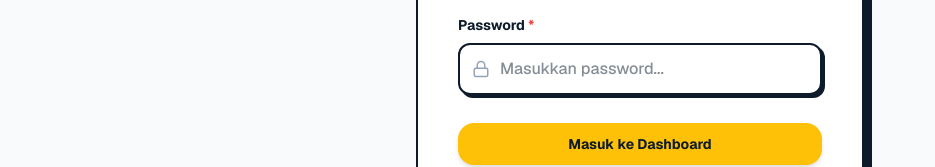
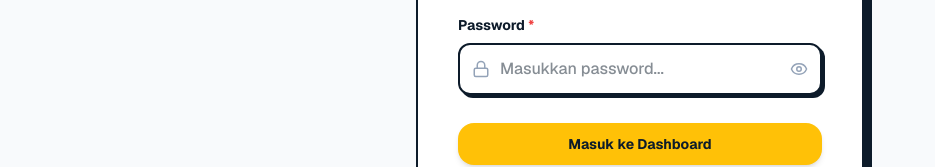
Before and after one commit to rakhaafd/gemasix, a Next.js app: page /admin/login in a window 1280 px wide. Shown: the part 364-531 px from the top of the page, without its empty margins (0-935 px from the left). Built offline with nearby package versions, Linux system fonts and the light colour scheme; no server answers.

Commit message:
chore: update login page admin

```diff
--- a/app/admin/login/page.tsx
+++ b/app/admin/login/page.tsx
@@ -4,13 +4,14 @@
 import { useRouter } from "next/navigation";
 import { loginAdmin } from "@/lib/auth";
 import { Button, FormInput, FormLabel } from "@/components/ui";
-import { Lock, User, ShieldAlert, Loader2 } from "lucide-react";
+import { Lock, User, ShieldAlert, Loader2, Eye, EyeOff } from "lucide-react";
 
 export default function AdminLoginPage() {
   const [username, setUsername] = useState("");
   const [password, setPassword] = useState("");
   const [error, setError] = useState("");
   const [isLoading, setIsLoading] = useState(false);
+  const [showPassword, setShowPassword] = useState(false);
   const router = useRouter();
 
   const handleLogin = async (e: React.FormEvent) => {
@@ -86,14 +87,23 @@
             <div className="relative">
               <FormInput
                 id="password"
-                type="password"
+                type={showPassword ? "text" : "password"}
                 required
                 value={password}
                 onChange={(e) => setPassword(e.target.value)}
                 placeholder="Masukkan password..."
-                className="pl-10"
+                className="pl-10 pr-10"
               />
               <Lock size={18} className="absolute left-3.5 top-1/2 -translate-y-1/2 text-neutral-400 pointer-events-none" />
+              <button
+                type="button"
+                onClick={() => setShowPassword((prev) => !prev)}
+                className="absolute right-3.5 top-1/2 -translate-y-1/2 text-neutral-400 hover:text-primary-900 transition-colors"
+                aria-label={showPassword ? "Sembunyikan password" : "Tampilkan password"}
+                tabIndex={-1}
+              >
+                {showPassword ? <EyeOff size={18} /> : <Eye size={18} />}
+              </button>
             </div>
           </div>
 
```
